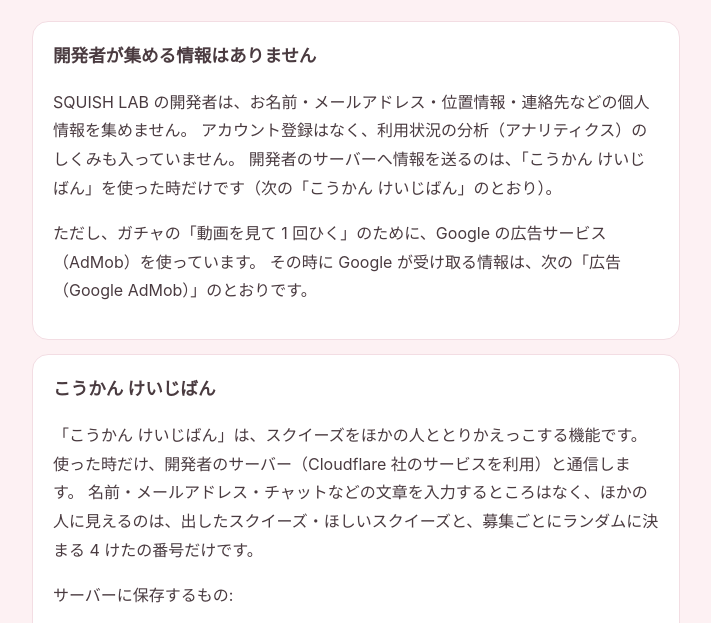
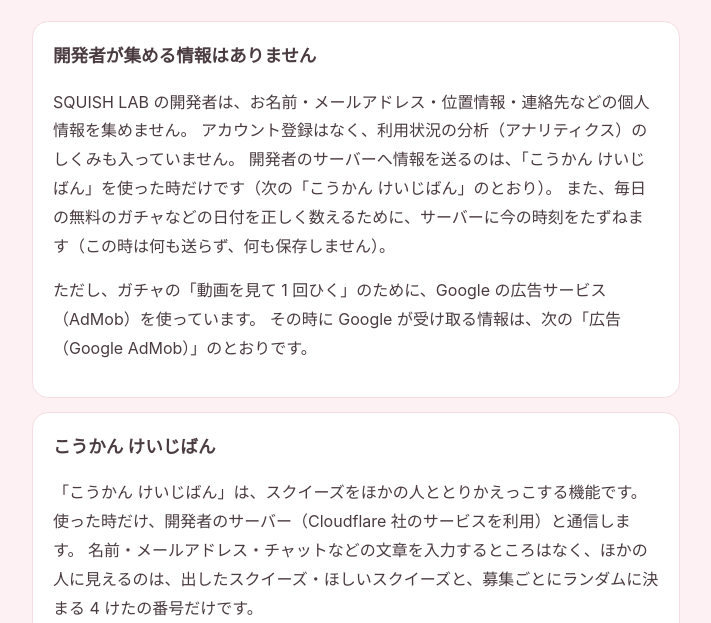
Before and after one commit to Cann10/squishlab-site, a plain HTML site: page privacy.html in a window 1280 px wide. Shown: the part 123-746 px from the top of the page, without its empty margins (284-995 px from the left). Drawn offline with Linux system fonts and the light colour scheme.

Commit message:
プライバシーポリシー: 時刻をたずねる通信（何も送らない・保存しない）を追記
Co-Authored-By: Claude Opus 5.5 <noreply@anthropic.com>

```diff
--- a/privacy.html
+++ b/privacy.html
@@ -18,7 +18,8 @@
     <h2>開発者が集める情報はありません</h2>
     <p>SQUISH LAB の開発者は、お名前・メールアドレス・位置情報・連絡先などの個人情報を集めません。
       アカウント登録はなく、利用状況の分析（アナリティクス）のしくみも入っていません。
-      開発者のサーバーへ情報を送るのは、「こうかん けいじばん」を使った時だけです（次の「こうかん けいじばん」のとおり）。</p>
+      開発者のサーバーへ情報を送るのは、「こうかん けいじばん」を使った時だけです（次の「こうかん けいじばん」のとおり）。
+      また、毎日の無料のガチャなどの日付を正しく数えるために、サーバーに今の時刻をたずねます（この時は何も送らず、何も保存しません）。</p>
     <p>ただし、ガチャの「動画を見て 1 回ひく」のために、Google の広告サービス（AdMob）を使っています。
       その時に Google が受け取る情報は、次の「広告（Google AdMob）」のとおりです。</p>
   </section>
```
